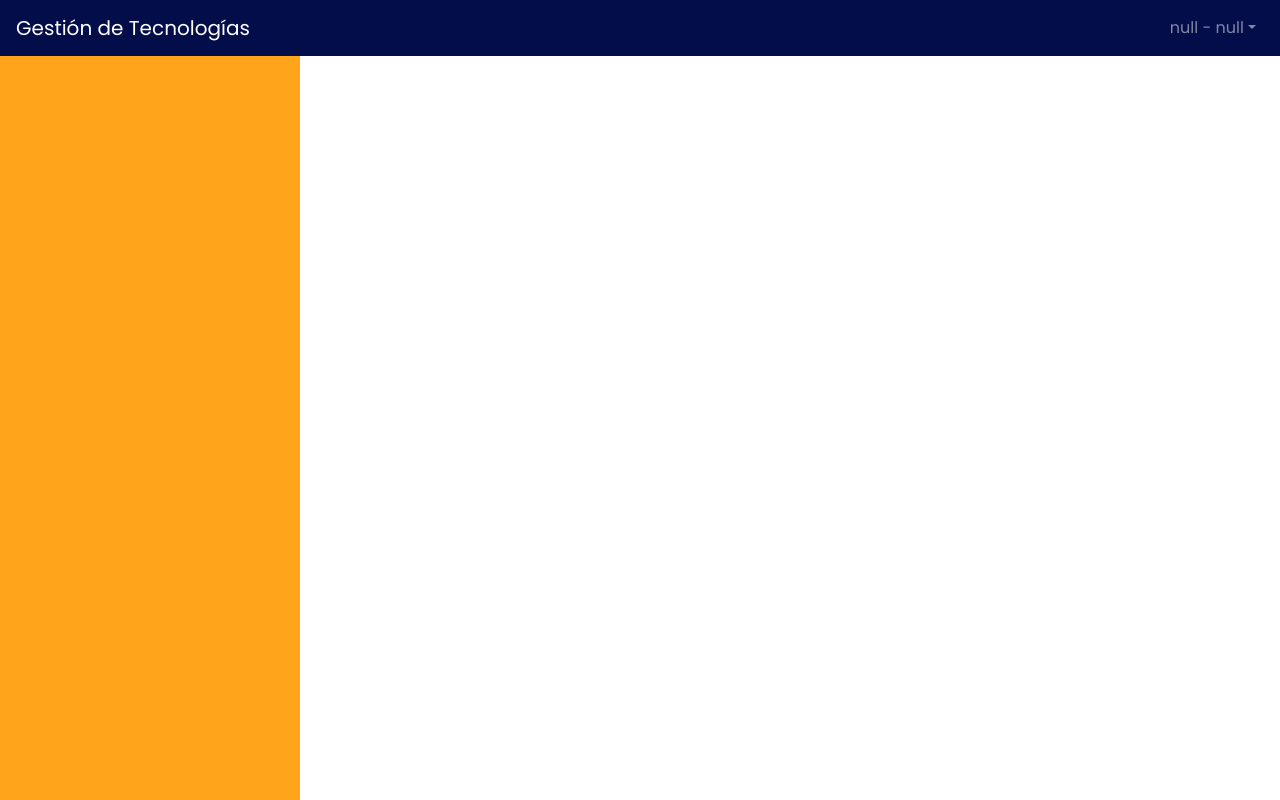
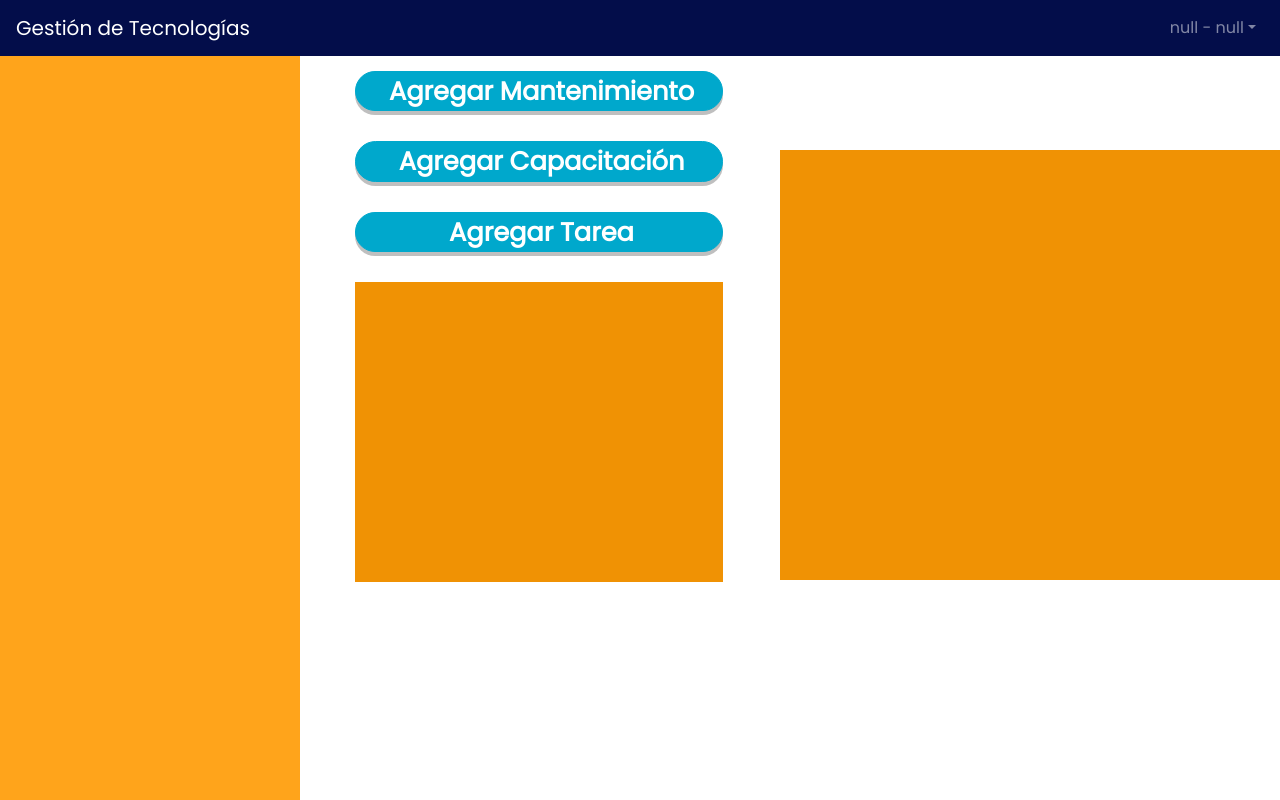
Before and after one commit to LSanchez94/Gestion-de-Tecnologia-Medica, a Vue app: page /Calendario in a window 1280 px wide. Built offline with nearby package versions, Linux system fonts and the light colour scheme.

Commit message:
Calendario y Tareas Terminado

```diff
--- a/src/router/index.js
+++ b/src/router/index.js
@@ -11,6 +11,7 @@ import DashboardDr from '../views/DashboardDr.vue'
 import Reportes from '../views/Reportes.vue'
 import Calendario from '../views/Calendario.vue'
 import Inventario from '../views/Inventarios.vue'
+import Tarea from '../views/AgregarTarea.vue'
 
 Vue.use(VueRouter)
 
@@ -76,6 +77,13 @@ const routes = [
     name: 'Inventario',
     component: Inventario
   },
+
+  {
+    path: '/Tarea',
+    name: 'Tarea',
+    component: Tarea
+  },
+
 ]
 
 const router = new VueRouter({
--- /dev/null
+++ b/src/views/AgregarTarea.vue
@@ -0,0 +1,95 @@
+<template>
+  <div class="container-fluid">
+    <div>
+        <h1>Tarea a realizar:</h1>
+    </div>
+    <div>
+        <input type="text" class="formulario" id="Tarea" placeholder="Tarea"/>
+        <input type="date" class="formulario" id="Fecha" placeholder="Fecha"/>
+    </div>
+    <div>
+        <input type="text" class="formularioBreve" id="Descripcion" placeholder{ color: white; }="Descripción"/>
+    </div>
+    <div>
+        <button class="btn" id="Button" >Agregar</button>
+    </div>
+
+    <!-- <div class="AgregarMto">
+      <router-link to="/Mantenimiento" id="Linkmtto"> Agregar Mantenimiento </router-link>
+    </div>
+    <div class="AgregarCap">
+      <router-link to="/Capacitacion" id="Linkcap"> Agregar Capacitación </router-link>
+    </div>
+    <div class="AgregarTarea">
+      <router-link to="/Tarea" id="Linktarea"> Agregar Tarea </router-link>
+    </div>
+    <div class="Calendario">
+    </div>
+    <div class="Semana">
+    </div> -->
+  </div>
+
+</template>
+
+<style scoped>
+
+.formulario {
+    background: #7ACEE0;
+    margin-left: 60px;
+    border: 1px solid #00A8CC;
+    box-shadow: 0px 4px 0px rgba(0, 0, 0, 0.25);
+    border-radius: 15px;
+    text-align: center;
+    color: ivory;
+
+}
+
+.formularioBreve {
+    width: 60%;
+    height: 200px;
+    background: #7ACEE0;
+    margin-left: 60px;
+    margin-top: 30px;
+    border: 1px solid #00A8CC;
+    box-shadow: 0px 4px 0px rgba(0, 0, 0, 0.25);
+    border-radius: 15px;
+    text-align: center;
+
+}
+
+h1 {
+    width: 328px;
+    height: 60px;
+    margin-left: 50px;
+    margin-top: 50px;
+
+    font-family: Poppins;
+    font-style: normal;
+    font-weight: bolder;
+    font-size: 1.6em;
+    line-height: 60px;
+    color: #000000;
+
+
+
+}
+
+
+#Button {
+    /* Rectangle 107 */
+
+    position: absolute;
+    width: 10%;
+    height: 50px;
+    left: 800px;
+    margin-top: 50px;
+
+    background: #1DA0F2;
+    border: 1px solid #00A8CC;
+    box-sizing: border-box;
+    box-shadow: 0px 4px 0px rgba(0, 0, 0, 0.25);
+    border-radius: 25px;
+    color: ivory;
+}
+::placeholder { color: rgb(255, 255, 255); }
+</style>
--- a/src/views/Calendario.vue
+++ b/src/views/Calendario.vue
@@ -1,341 +1,128 @@
 <template>
   <div class="container-fluid">
-      <div class="row">
-         <!--<div id="PanelNaranja"></div>
-          <div id="CuadroBlanco"></div>
-          <div id="RectanguloAzul">
-            <h3>Agregar Mantenimiento</h3>
-          </div>
-          <div id="LogOut"></div>
-          <div id="RectanguloMasOscuro"></div>
-          <div id="TextoCalendario"></div>
-          <div id="TextoDepartamentos"></div>
-          <div id="TextoAltasYBajas"></div>
-          <div id="TextoAgregarProvedor"></div>
-          <div id="TextoConfiguracion"></div>
-          <div id="RectanguloAgregarTarea"></div>
-          <div id="TextoAgregarTarea"></div>
-          <div id="RectanguloAgregarMtto"></div>
-          <div id="TextoAgregarMtto"></div>
-          <div id="RectanguloAgregarCap"></div>
-          <div id="TextoAgregarCap"></div>
-          <div id="RectanguloRegresar"></div>
-          <div id="TextoRegresar"></div>-->
-        </div>
-      </div>
+    <div class="AgregarMto">
+      <router-link to="/Mantenimiento" id="Linkmtto"> Agregar Mantenimiento </router-link>
+    </div>
+    <div class="AgregarCap">
+      <router-link to="/Capacitacion" id="Linkcap"> Agregar Capacitación </router-link>
+    </div>
+    <div class="AgregarTarea">
+      <router-link to="/Tarea" id="Linktarea"> Agregar Tarea </router-link>
+    </div>
+    <div class="Calendario">
+    </div>
+    <div class="Semana">
+    </div>
+  </div>
 
 </template>
 
 <style scoped>
 
-.Prueba {
+.AgregarMto {
+  /* Rectangulo */
+  width: 40%;
+  margin-left: 25px ;
+  top: 170px;
   background: #00A8CC;
-  position: absolute;
-  width: 188px;
-  height: 75px;
-  left: 58px;
-  top: 200px;
+  border: 1px solid #00A8CC;
+  box-shadow: 0px 4px 0px rgba(0, 0, 0, 0.25);
+  border-radius: 25px;
+  text-align: center;
+
 
 }
 
-#RectanguloAzul
-{
-position: absolute;
-width: 1920px;
-height: 161px;
-left: 0px;
-top: -1px;
+h2 {
+  font-family: Poppins;
+  font-style: normal;
+  font-weight: bolder;
+  font-size: 1.6em;
+  margin-left: 5px;
+  color: #FFFFFF;
 }
 
+.AgregarCap {
 
-#LogOut
-{
-position: absolute;
-width: 188px;
-height: 75px;
-left: 58px;
-top: 25px;
-
-font-family: Poppins;
-font-style: normal;
-font-weight: 800;
-font-size: 50px;
-line-height: 75px;
-color: #FFFFFF;
+  width: 40%;
+  margin-left: 25px;
+  margin-top: 30px;
+  background: #00A8CC;
+  border: 1px solid #00A8CC;
+  box-shadow: 0px 4px 0px rgba(0, 0, 0, 0.25);
+  border-radius: 25px;
+  text-align: center;
 }
 
-#NombreUsuario
-{
-position: absolute;
-width: 495px;
-height: 75px;
-left: 1336px;
-top: 42px;
+.AgregarTarea {
+  width: 40%;
+  margin-left: 25px;
+  margin-top: 30px;
 
-
-
-font-family: Poppins;
-font-style: normal;
-font-weight: 800;
-font-size: 50px;
-line-height: 75px;
-color: #FFFFFF;
-
-}
-#PanelNaranja
-{
-position: relative;
-width: 1920px;
-height: 1080px;
-
-background: #FFA41B;
-}
-
-#CuadroAzu
-
-#CuadroBlanco
-{
-position: absolute;
-width: 1412px;
-height: 1080px;
-left: 525px;
-top: 0px;
-
-background: #FFFFFF;
-}
-
-#NombreUsuario
-{
-position: absolute;
-width: 495px;
-height: 75px;
-left: 1336px;
-top: 42px;
-
-
-
-font-family: Poppins;
-font-style: normal;
-font-weight: 800;
-font-size: 50px;
-line-height: 75px;
-color: #FFFFFF;
+  background: #00A8CC;
+  border: 1px solid #00A8CC;
+  box-shadow: 0px 4px 0px rgba(0, 0, 0, 0.25);
+  border-radius: 25px;
+  text-align: center;
 
 }
 
-#TextoCalendario
-{
-position: absolute;
-width: 261px;
-height: 68px;
-left: 21px;
-top: 209px;
-
-font-family: Poppins;
-font-style: normal;
-font-weight: 800;
-font-size: 45px;
-line-height: 67px;
-color: #000000;
+.Calendario {
+  width: 40%;
+  height: 300px;
+  margin-left: 25px;
+  margin-top: 30px;
+  box-sizing: border-box;
+  background:  #F09204
 }
 
-#TextoDepartamentos
-{
-position: absolute;
-width: 394px;
-height: 73px;
-left: 21px;
-top: 304px;
-
-font-family: Poppins;
-font-style: normal;
-font-weight: 800;
-font-size: 45px;
-line-height: 67px;
-
-color: #000000;
+.Semana {
+  position: absolute;
+  width: 40%;
+  height: 430px;
+  margin-left: 450px;
+  top: 150px;
+  box-sizing: border-box;
+  background:  #F09204
 }
 
-#TextoAltasYBajas
-{
-position: absolute;
-width: 273px;
-height: 68px;
-left: 21px;
-top: 404px;
+#Linkmtto{
 
-font-family: Poppins;
-font-style: normal;
-font-weight: 800;
-font-size: 45px;
-line-height: 67px;
-color: #000000;
+  color:#FFFF;
+  background: #00A8CC;
+  font-family: Poppins;
+  font-style: normal;
+  font-weight: bolder;
+  font-size: 1.6em;
+  margin-left: 5px;
+  color: #FFFFFF;
+
 }
 
-#TextoAgregarProvedor
-{
-position: absolute;
-width: 446px;
-height: 68px;
-left: 21px;
-top: 499px;
+#Linkcap{
 
-font-family: Poppins;
-font-style: normal;
-font-weight: 800;
-font-size: 45px;
-line-height: 67px;
-color: #000000;
+  color:#FFFF;
+  background: #00A8CC;
+  font-family: Poppins;
+  font-style: normal;
+  font-weight: bolder;
+  font-size: 1.6em;
+  margin-left: 5px;
+  color: #FFFFFF;
+
 }
 
-#TextoConfiguracion
-{
-position: absolute;
-width: 337px;
-height: 68px;
-left: 21px;
-top: 599px;
+#Linktarea{
 
-font-family: Poppins;
-font-style: normal;
-font-weight: 800;
-font-size: 45px;
-line-height: 67px;
-color: #000000;
-}
+  color:#FFFF;
+  background: #00A8CC;
+  font-family: Poppins;
+  font-style: normal;
+  font-weight: bolder;
+  font-size: 1.6em;
+  margin-left: 5px;
+  color: #FFFFFF;
 
-#RectanguloMasOscuro
-{
-position: absolute;
-width: 525px;
-height: 99px;
-left: 0px;
-top: 191px;
-
-background: #F09204;
-}
-
-#RectanguloAgregarMtto
-{
-position: absolute;
-width: 522px;
-height: 60px;
-left: 579px;
-top: 214px;
-
-background: #00A8CC;
-border: 1px solid #00A8CC;
-box-sizing: border-box;
-box-shadow: 0px 4px 0px rgba(0, 0, 0, 0.25);
-border-radius: 25px;
-}
-
-#TextoAgregarMtto
-{
-position: absolute;
-width: 495px;
-height: 60px;
-left: 592px;
-top: 211px;
-
-font-family: Poppins;
-font-style: normal;
-font-weight: 600;
-font-size: 40px;
-line-height: 60px;
-color: #FFFFFF;
-}
-
-#RectanguloAgregarCap
-{
-position: absolute;
-width: 400px;
-height: 60px;
-left: 579px;
-top: 299px;
-
-background: #00A8CC;
-border: 1px solid #00A8CC;
-box-sizing: border-box;
-box-shadow: 0px 4px 0px rgba(0, 0, 0, 0.25);
-border-radius: 25px;
-}
-
-#TextoAgregarCap
-{
-position: absolute;
-width: 336px;
-height: 45px;
-left: 611px;
-top: 306px;
-
-font-family: Poppins;
-font-style: normal;
-font-weight: 600;
-font-size: 30px;
-line-height: 45px;
-color: #FFFFFF;
-}
-
-#RectanguloAgregarTarea
-{
-position: absolute;
-width: 400px;
-height: 60px;
-left: 579px;
-top: 387px;
-
-background: #00A8CC;
-border: 1px solid #00A8CC;
-box-sizing: border-box;
-box-shadow: 0px 4px 0px rgba(0, 0, 0, 0.25);
-border-radius: 25px;
-}
-
-#TextoAgregarTarea
-{
-position: absolute;
-width: 288px;
-height: 60px;
-left: 635px;
-top: 387px;
-
-font-family: Poppins;
-font-style: normal;
-font-weight: 600;
-font-size: 40px;
-line-height: 60px;
-color: #FFFFFF;
-}
-
-#RectanguloRegresar
-{
-position: absolute;
-width: 228px;
-height: 49px;
-left: 1624px;
-top: 988px;
-
-background: #005082;
-border: 1px solid #005082;
-box-sizing: border-box;
-border-radius: 25px;
-}
-
-#TextoRegresar
-{
-position: absolute;
-width: 153px;
-height: 45px;
-left: 1661px;
-top: 992px;
-
-font-family: Poppins;
-font-style: normal;
-font-weight: 600;
-font-size: 30px;
-line-height: 45px;
-color: #FFFFFF;
 }
 
 
```
